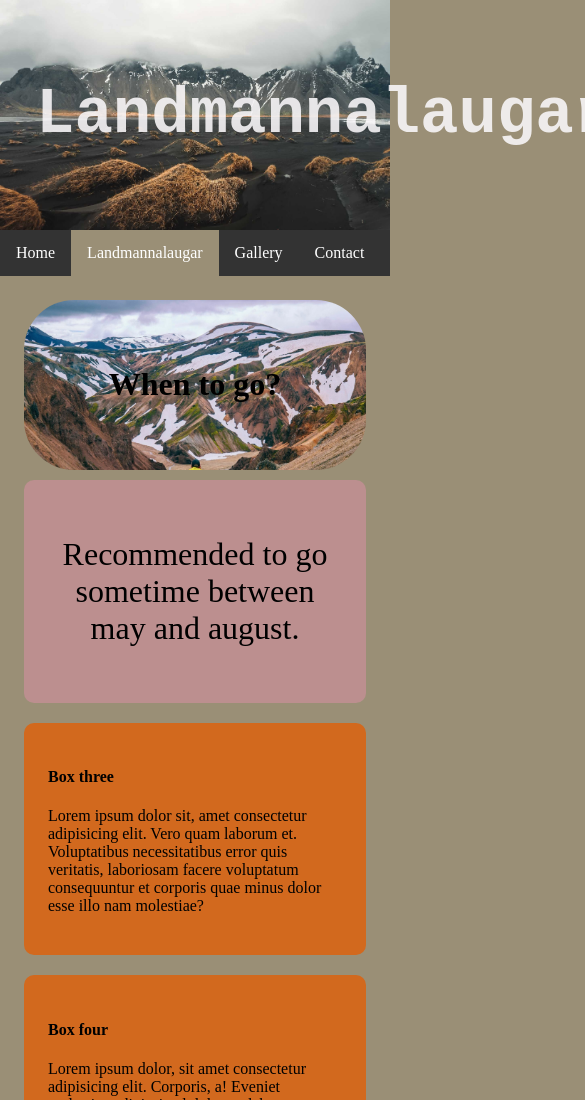
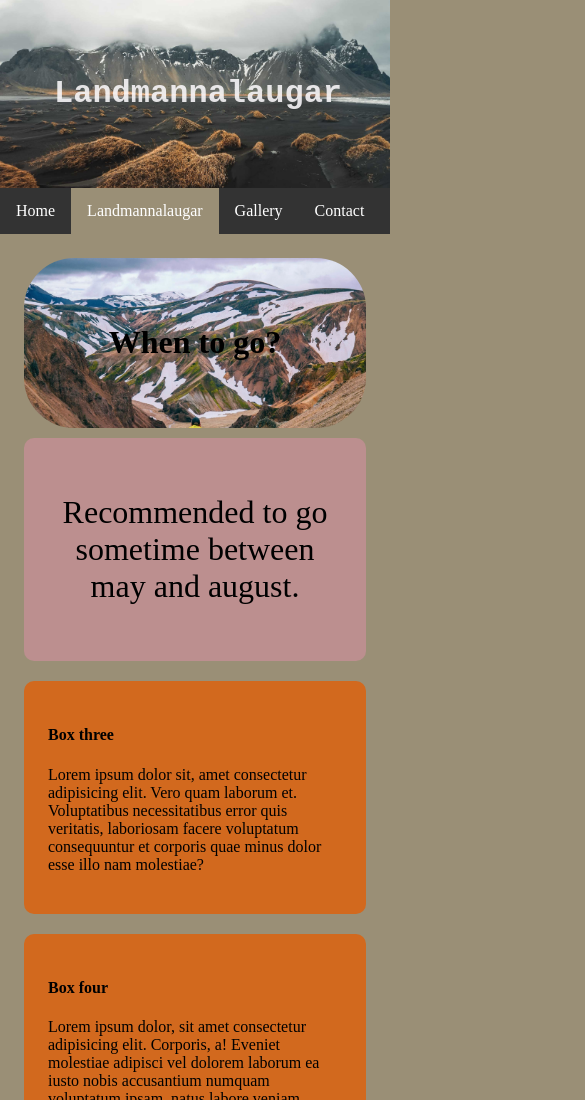
Before and after one commit to idacarlin95/assignment-one, a plain HTML site: page hemsida/hemsida.html in a window 390 px wide. Shown: the top 1100 px of the page, 585 px wide, since content can reach past the window. Drawn offline with Linux system fonts and the light colour scheme.

Commit message:
Fixed responsive breaking header mistake

```diff
--- a/hemsida/styles/hemsida.css
+++ b/hemsida/styles/hemsida.css
@@ -1,3 +1,11 @@
+.header {
+    padding: 54px;
+}
+
+.header__page-title {
+    font-size: 2rem;
+}
+
 .main-content {
     flex-grow: 1;
     padding: 14px;
@@ -33,12 +41,10 @@
 
 .box-three {
     float: left;
-
 }
 
 .box-four {
     float: right;
-
 }
 
 @media screen and (min-width: 768px) {
@@ -48,4 +54,8 @@
         left: -30px;
     }
 
+    .header__page-title {
+        font-size: 4rem;
+    }
+
 }
```
Also changed, not shown: 2 other files.
